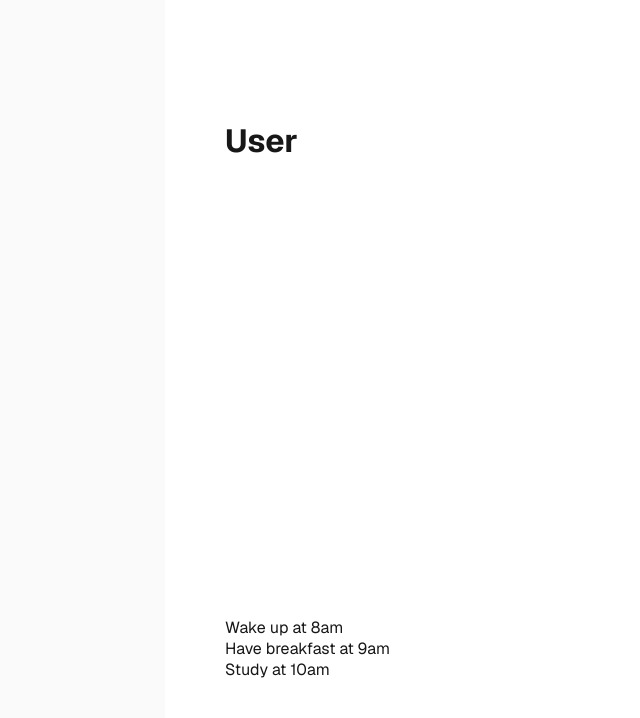
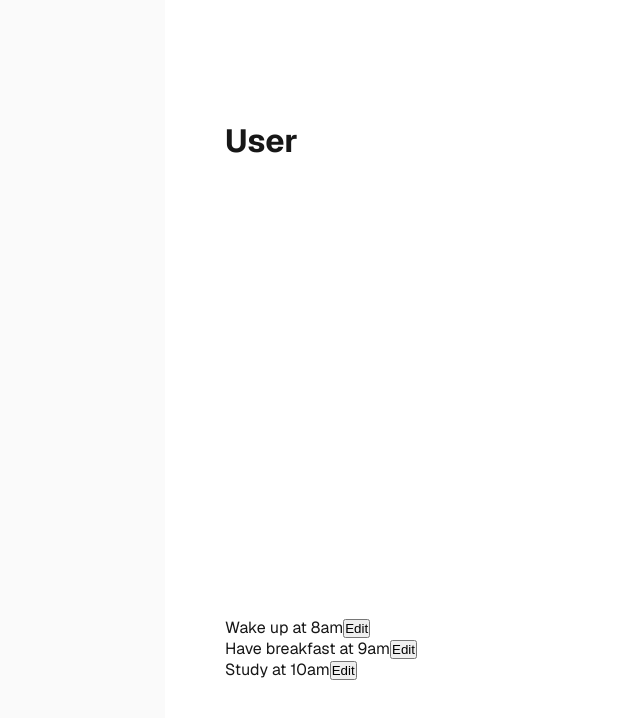
Before and after one commit to Elirus43/frontendWreact, a Next.js app: page / in a window 1280 px wide. Shown: the top 718 px of the page, without its empty margins (75-715 px from the left). Built offline with nearby package versions, Linux system fonts and the light colour scheme.

Commit message:
event binding

```diff
--- a/src/app/components/list/ListDemo.jsx
+++ b/src/app/components/list/ListDemo.jsx
@@ -1,7 +1,15 @@
-function TodoItems(props) {
+'use client';
+
+function TodoItem({todo}) {
+    const onClickHandler = (e) => {
+        console.log('Clicked ', e);
+        console.log('Todo ', todo);
+    }
+
     return <div>
-        {props.todo.title}
-    </div>;
+        {todo.title}
+        <button onClick={onClickHandler} type="button">Edit</button>
+    </div>
 }
 
 export default function ListDemo()
@@ -20,9 +28,10 @@ export default function ListDemo()
             title : "Study at 10am"
         },
     ];
+    console.log('Todo ', TodoItem({todo:{id:3, title:"Wake up at 8am"}}));
     return (<div>
         {
-            todos.map(todo => <TodoItems
+            todos.map(todo => <TodoItem
                 key={todo.id}
                 todo={todo}/>
             )}
```
